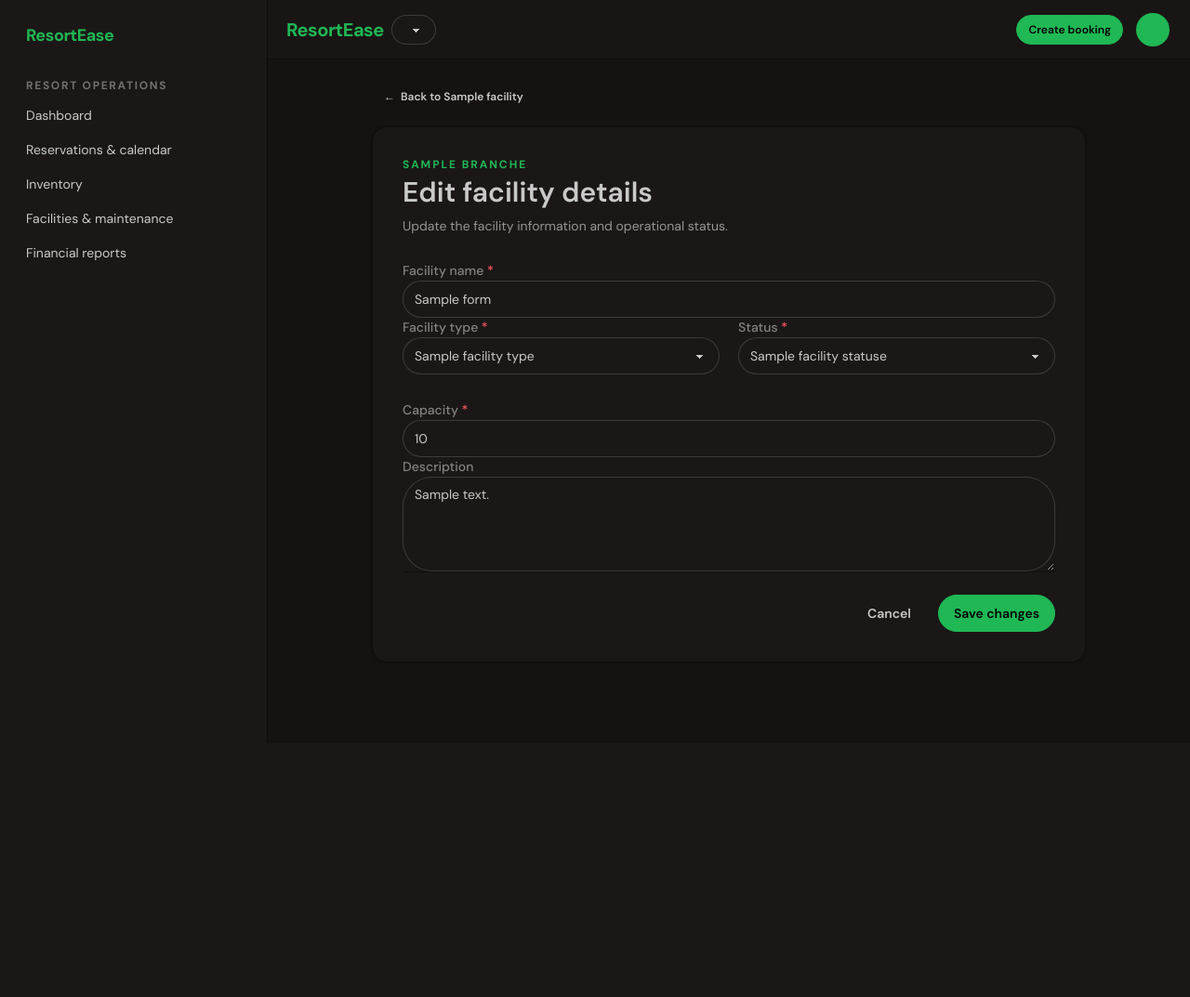
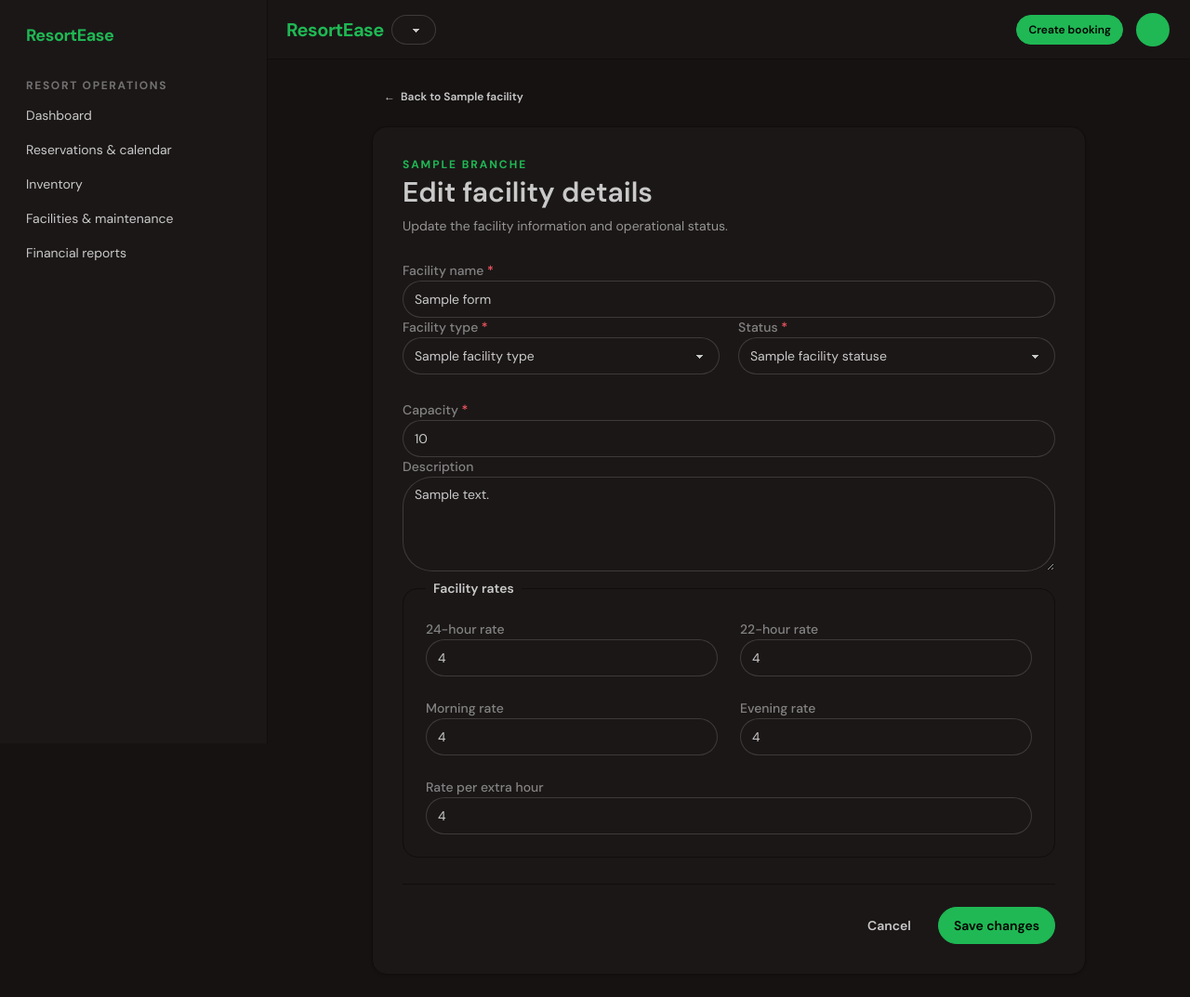
Before and after one commit to 0x001F9/resortease, a Django app: template dashboard/templates/facilities-maintenance/edit_facility.html in a window 1280 px wide. Shown: the whole page at 93% size. Before the commit the page ends 680 px from the top, so only its background shows below. Run offline with Django 5.2, Linux system fonts and the light colour scheme; tables that the repository leaves empty hold one stand-in row (values such as "Sample post"); the template is opened without the code that fills it: values that come from a table or form of the project are taken from there, most other values are stand-ins (such as "Sample title", 1, 10 or a date in 2020); lists and menus that the app fills with data are empty; style sheets or scripts are compiled from the project's sources; some libraries are stand-ins or nearby versions.

Commit message:
feat: update facility rates to use Decimal fields with validation and enhance forms for rate inputs

```diff
--- a/dashboard/models/branches_facilities.py
+++ b/dashboard/models/branches_facilities.py
@@ -1,4 +1,9 @@
+from decimal import Decimal
+
+from django.core.validators import MinValueValidator
 from django.db import models
+from django.db.models import Q
+
 from account.models import User
 
 class Branch(models.Model):
@@ -64,20 +69,25 @@ class Facility(models.Model):
     created_at = models.DateTimeField(auto_now_add=True)
     updated_at = models.DateTimeField(auto_now=True)
 
-    rate_24hours = models.PositiveIntegerField(null=True, default=None)
-    rate_22hours = models.PositiveIntegerField(null=True, default=None)
+    rate_24hours = models.DecimalField(max_digits=12, decimal_places=2, null=True, default=None, validators=[MinValueValidator(Decimal("1.01"))])
+    rate_22hours = models.DecimalField(max_digits=12, decimal_places=2, null=True, default=None, validators=[MinValueValidator(Decimal("1.01"))])
     # 8AM to 5PM = 9 hours
-    rate_morning = models.PositiveIntegerField(null=True, default=None)
+    rate_morning = models.DecimalField(max_digits=12, decimal_places=2, null=True, default=None, validators=[MinValueValidator(Decimal("1.01"))])
     # 7PM to 6AM = 11 hours
-    rate_evening = models.PositiveIntegerField(null=True, default=None)
+    rate_evening = models.DecimalField(max_digits=12, decimal_places=2, null=True, default=None, validators=[MinValueValidator(Decimal("1.01"))])
     # Additional amount charged when the facility exceeds the included hours,
     # calculated per extra hour.
-    rate_per_extra_hour = models.PositiveIntegerField(null=True, default=None)
+    rate_per_extra_hour = models.DecimalField(max_digits=12, decimal_places=2, null=True, default=None, validators=[MinValueValidator(Decimal("1.01"))])
 
     class Meta:
         db_table = "facilities"
         constraints = [
-            models.UniqueConstraint(fields=["branch", "name"], name="unique_branch_facility_name")
+            models.UniqueConstraint(fields=["branch", "name"], name="unique_branch_facility_name"),
+            models.CheckConstraint(condition=Q(rate_24hours__isnull=True) | Q(rate_24hours__gt=Decimal("1.00")), name="facility_rate_24hours_gt_1"),
+            models.CheckConstraint(condition=Q(rate_22hours__isnull=True) | Q(rate_22hours__gt=Decimal("1.00")), name="facility_rate_22hours_gt_1"),
+            models.CheckConstraint(condition=Q(rate_morning__isnull=True) | Q(rate_morning__gt=Decimal("1.00")), name="facility_rate_morning_gt_1"),
+            models.CheckConstraint(condition=Q(rate_evening__isnull=True) | Q(rate_evening__gt=Decimal("1.00")), name="facility_rate_evening_gt_1"),
+            models.CheckConstraint(condition=Q(rate_per_extra_hour__isnull=True) | Q(rate_per_extra_hour__gt=Decimal("1.00")), name="facility_extra_hour_gt_1"),
         ]
 
     def __str__(self):
--- a/dashboard/templates/facilities-maintenance/edit_facility.html
+++ b/dashboard/templates/facilities-maintenance/edit_facility.html
@@ -106,6 +106,37 @@
                         >{{ form_data.description }}</textarea>
                     </label>
 
+                    <fieldset class="mt-2 rounded-box border border-base-300 p-5 sm:p-6">
+                        <legend class="px-2 text-sm font-semibold">Facility rates</legend>
+                        <div class="grid grid-cols-1 gap-5 sm:grid-cols-2 sm:gap-6">
+                            <label class="form-control w-full">
+                                <span class="label"><span class="label-text font-medium">24-hour rate</span></span>
+                                <input type="number" name="rate_24hours" value="{{ form_data.rate_24hours }}" min="1.01" max="2147483647.99" step="0.01" class="input input-bordered w-full {% if errors.rate_24hours %}input-error{% endif %}">
+                                {% if errors.rate_24hours %}<span class="mt-1 text-sm text-error">{{ errors.rate_24hours }}</span>{% endif %}
+                            </label>
+                            <label class="form-control w-full">
+                                <span class="label"><span class="label-text font-medium">22-hour rate</span></span>
+                                <input type="number" name="rate_22hours" value="{{ form_data.rate_22hours }}" min="1.01" max="2147483647.99" step="0.01" class="input input-bordered w-full {% if errors.rate_22hours %}input-error{% endif %}">
+                                {% if errors.rate_22hours %}<span class="mt-1 text-sm text-error">{{ errors.rate_22hours }}</span>{% endif %}
+                            </label>
+                            <label class="form-control w-full">
+                                <span class="label"><span class="label-text font-medium">Morning rate</span></span>
+                                <input type="number" name="rate_morning" value="{{ form_data.rate_morning }}" min="1.01" max="2147483647.99" step="0.01" class="input input-bordered w-full {% if errors.rate_morning %}input-error{% endif %}">
+                                {% if errors.rate_morning %}<span class="mt-1 text-sm text-error">{{ errors.rate_morning }}</span>{% endif %}
+                            </label>
+                            <label class="form-control w-full">
+                                <span class="label"><span class="label-text font-medium">Evening rate</span></span>
+                                <input type="number" name="rate_evening" value="{{ form_data.rate_evening }}" min="1.01" max="2147483647.99" step="0.01" class="input input-bordered w-full {% if errors.rate_evening %}input-error{% endif %}">
+                                {% if errors.rate_evening %}<span class="mt-1 text-sm text-error">{{ errors.rate_evening }}</span>{% endif %}
+                            </label>
+                            <label class="form-control w-full sm:col-span-2">
+                                <span class="label"><span class="label-text font-medium">Rate per extra hour</span></span>
+                                <input type="number" name="rate_per_extra_hour" value="{{ form_data.rate_per_extra_hour }}" min="1.01" max="2147483647.99" step="0.01" class="input input-bordered w-full {% if errors.rate_per_extra_hour %}input-error{% endif %}">
+                                {% if errors.rate_per_extra_hour %}<span class="mt-1 text-sm text-error">{{ errors.rate_per_extra_hour }}</span>{% endif %}
+                            </label>
+                        </div>
+                    </fieldset>
+
                     <div class="flex flex-col-reverse gap-3 border-t border-base-300 pt-6 sm:flex-row sm:justify-end">
                         <a href="/dashboard/{{ branch.slug }}/{{ facility.slug }}/" class="btn btn-ghost">
                             Cancel
```
Also changed, not shown: dashboard/templates/facilities-maintenance/create_facility.html (+5 -5 lines), dashboard/views/create_facility.py (+14 -8 lines), dashboard/views/edit_facility.py (+39 -0 lines).
